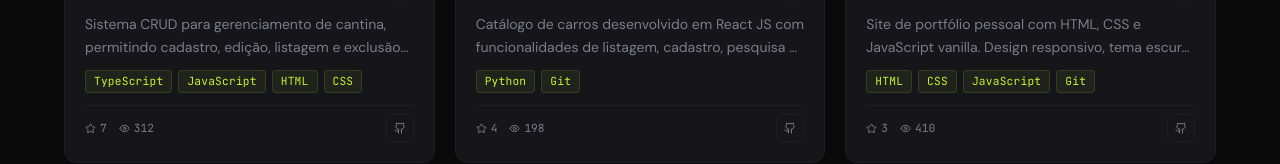
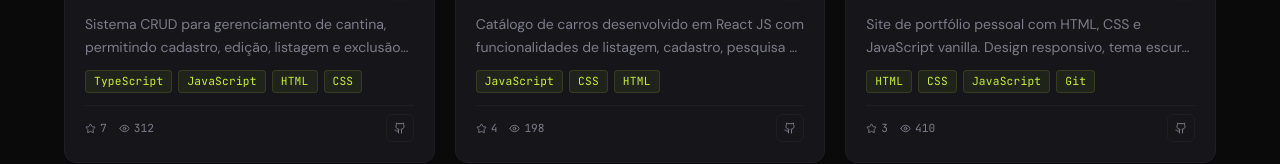
Before and after one commit to rdgfps/repositorio, a React (Vite) app: page / in a window 1280 px wide. Shown: the part 1208-1372 px from the top of the page. Built offline with nearby package versions, Linux system fonts and the light colour scheme.

Commit message:
feat: atualiza projeto catalogo carros

```diff
--- a/src/data/projects.js
+++ b/src/data/projects.js
@@ -58,8 +58,8 @@
     longDescription: `Aplicação web feita em React JS que simula um catálogo de carros, permitindo listar, cadastrar e pesquisar veículos. Os usuários podem interagir com os modelos por meio de avaliações e comentários, com dados persistidos em uma API Fake (Json Server).
 
 O projeto foi desenvolvido com foco em componentes reutilizáveis, rotas e gerenciamento de estado, servindo como prática de conceitos essenciais do desenvolvimento front-end moderno.`,
-    techs: ['Python', 'Git'],
-    image: 'https://images.unsplash.com/photo-1484480974693-6ca0a78fb36b?w=800&q=80',
+    techs: ['JavaScript', 'CSS', 'HTML'],
+    image: 'https://images.unsplash.com/photo-1492144534655-ae79c964c9d7?q=80&w=983&auto=format&fit=crop&ixlib=rb-4.1.0&ixid=M3wxMjA3fDB8MHxwaG90by1wYWdlfHx8fGVufDB8fHx8fA%3D%3D',
     github: 'https://github.com/henriquerodeghiero/task-cli',
     demo: null,
     featured: true,
```
